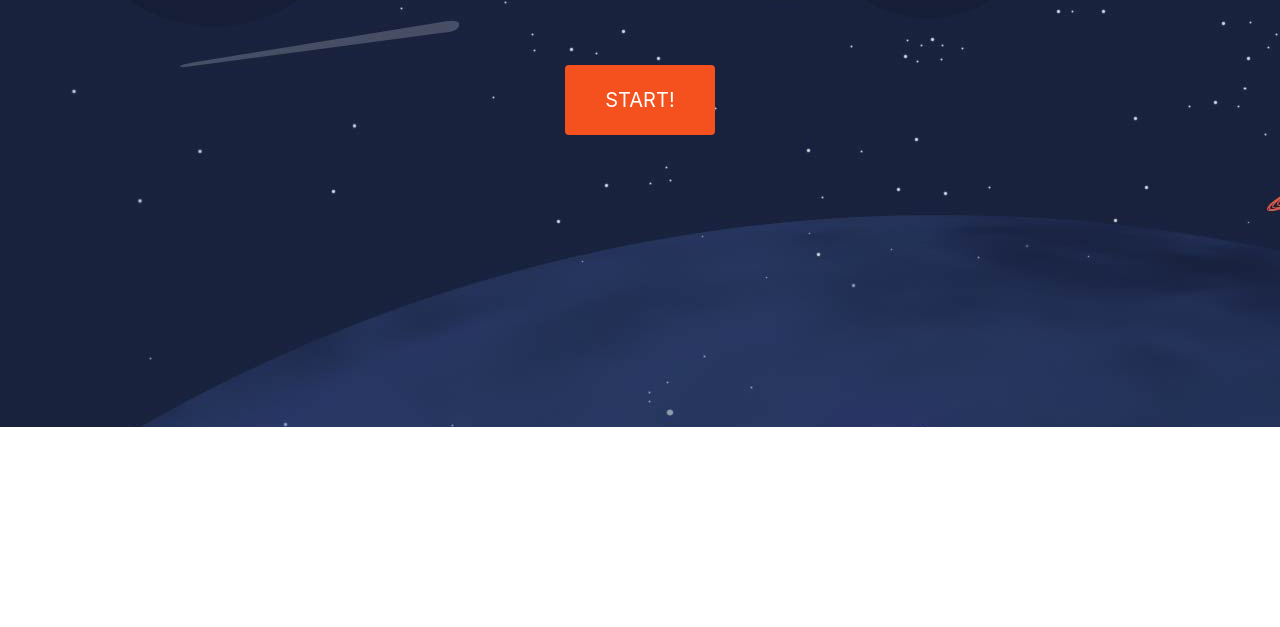
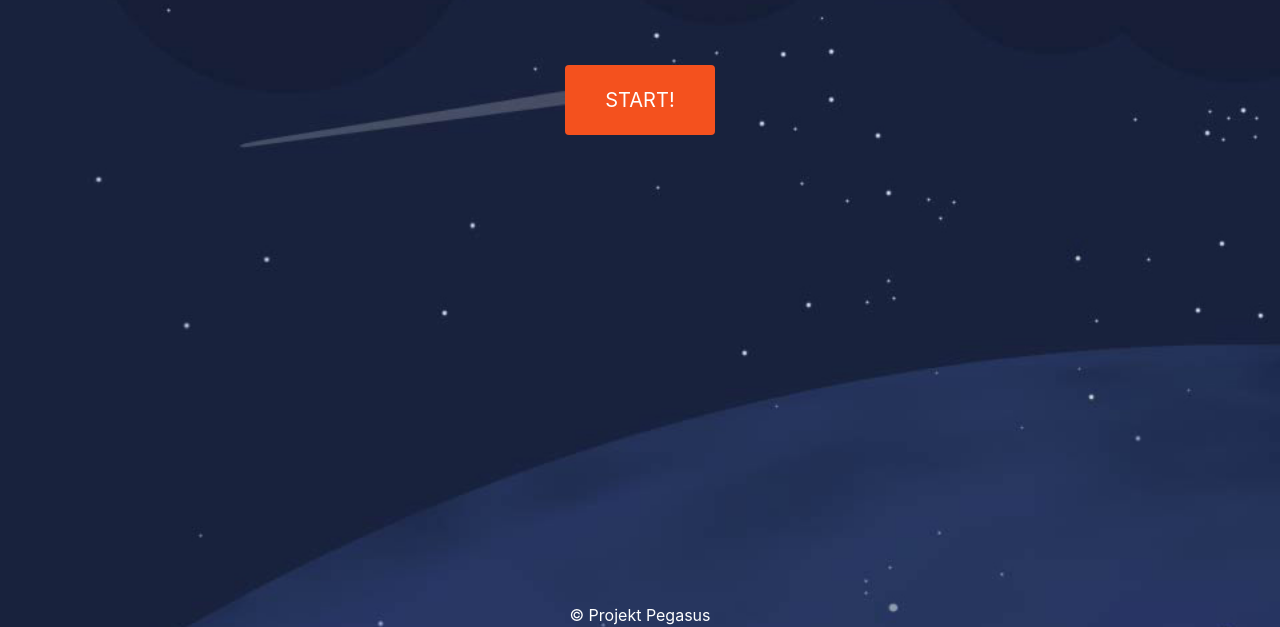
Before and after one commit to voltae/educate_me, a plain HTML site: page Projekt_Pegasus/index.html in a window 1280 px wide. Shown: the part 173-800 px from the top of the page. Drawn offline with nearby package versions, Linux system fonts and the light colour scheme.

Commit message:
BG cover

```diff
--- a/Projekt_Pegasus/css/pegasus.css
+++ b/Projekt_Pegasus/css/pegasus.css
@@ -1,6 +1,8 @@
-body {
+body, html {
     background-image: url("../img/stars2.jpg");
     background-repeat: no-repeat;
+	background-size: cover;
+	height: 100%;
 }
 
 h1 {
```
